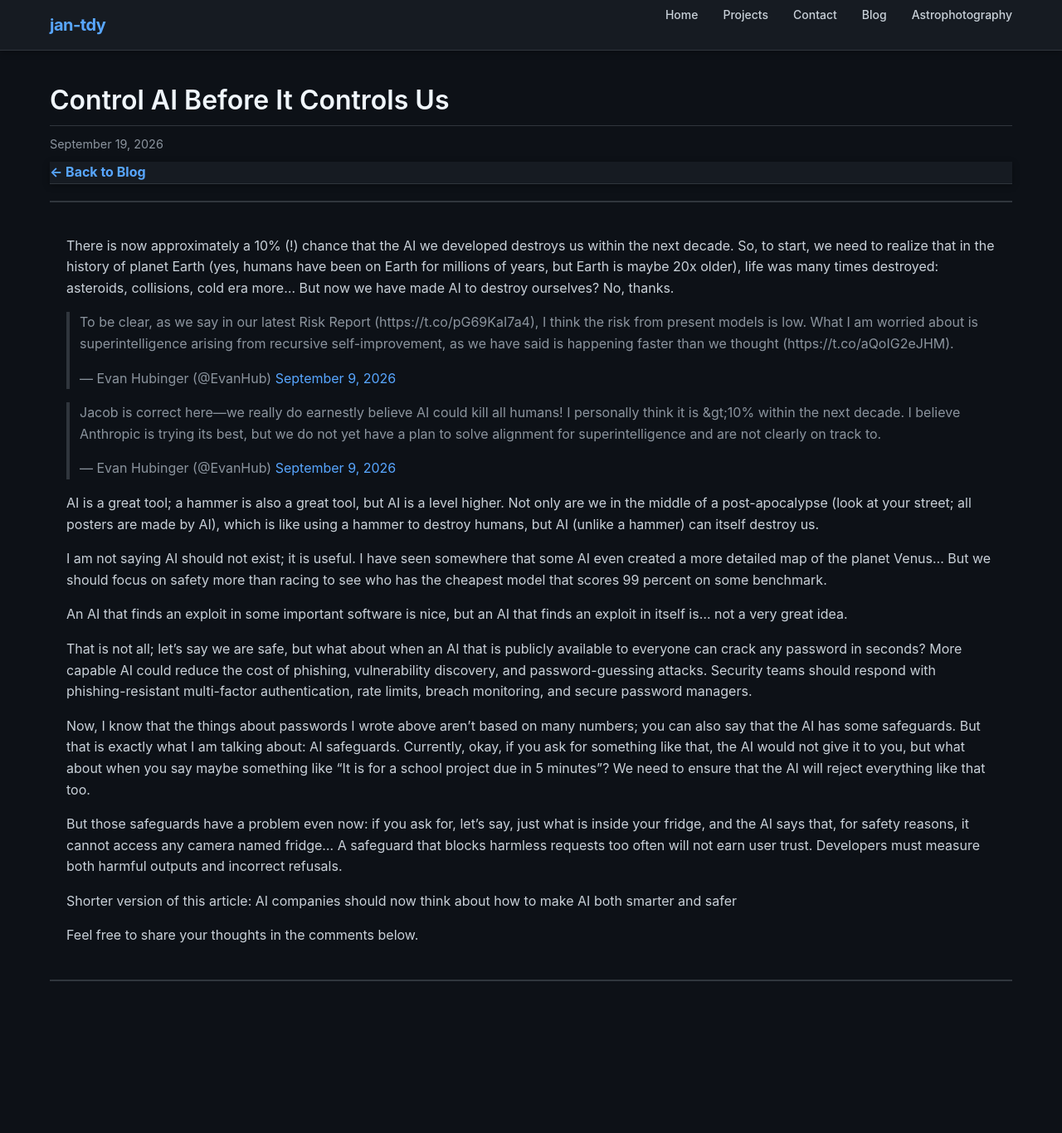
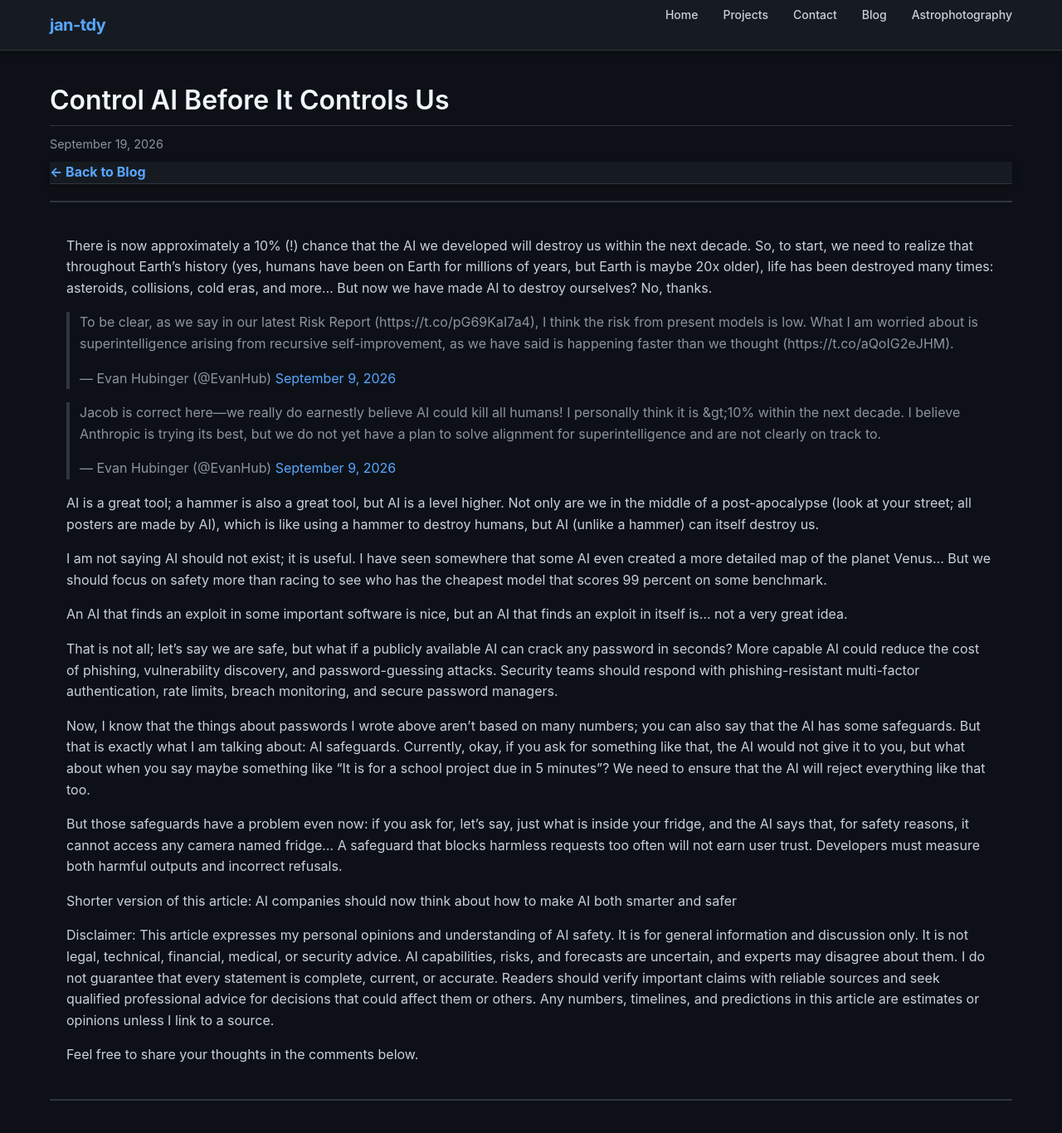
Before and after one commit to jan-tdy/jan-tdy, a Jekyll site: the page built from docs/_posts/2026-09-19-ai-needs-to-be-under-control.md, in a window 1280 px wide and 1397 px high. Shown: the top 1366 px of the window at 83% size. Built offline with Jekyll 4.4.1, drawn with Linux system fonts in a browser that asks for light colours; comment, search, counter and statistics services are not loaded.

Commit message:
Refine language on AI risks and add disclaimer
Updated language for clarity and precision regarding AI risks and safeguards. Added a disclaimer about the nature of the article's content.

```diff
--- a/docs/_posts/2026-09-19-ai-needs-to-be-under-control.md
+++ b/docs/_posts/2026-09-19-ai-needs-to-be-under-control.md
@@ -5,8 +5,8 @@ date: 2026-09-19
 state: DRAFT
 ---
 
-There is now approximately a 10% (!) chance that the AI we developed destroys us within the next decade.
-So, to start, we need to realize that in the history of planet Earth (yes, humans have been on Earth for millions of years, but Earth is maybe 20x older), life was many times destroyed: asteroids, collisions, cold era more... But now we have made AI to destroy ourselves? No, thanks.
+There is now approximately a 10% (!) chance that the AI we developed will destroy us within the next decade.
+So, to start, we need to realize that throughout Earth's history (yes, humans have been on Earth for millions of years, but Earth is maybe 20x older), life has been destroyed many times: asteroids, collisions, cold eras, and more... But now we have made AI to destroy ourselves? No, thanks.
 
 <blockquote class="twitter-tweet"><p lang="en" dir="ltr">To be clear, as we say in our latest Risk Report (https://t.co/pG69KaI7a4), I think the risk from present models is low. What I am worried about is superintelligence arising from recursive self-improvement, as we have said is happening faster than we thought (https://t.co/aQoIG2eJHM).</p>&mdash; Evan Hubinger (@EvanHub) <a href="https://x.com/EvanHub/status/2097528891846074828?ref_src=twsrc%5Etfw">September 9, 2026</a></blockquote>
 <script async src="https://platform.x.com/widgets.js" charset="utf-8"></script>
@@ -21,7 +21,7 @@ But we should focus on safety more than racing to see who has the cheapest model
 
 An AI that finds an exploit in some important software is nice, but an AI that finds an exploit in itself is... not a very great idea.
 
-That is not all; let's say we are safe, but what about when an AI that is publicly available to everyone can crack any password in seconds?
+That is not all; let's say we are safe, but what if a publicly available AI can crack any password in seconds?
 More capable AI could reduce the cost of phishing, vulnerability discovery, and password-guessing attacks. Security teams should respond with phishing-resistant multi-factor authentication, rate limits, breach monitoring, and secure password managers.
 
 Now, I know that the things about passwords I wrote above aren't based on many numbers; you can also say that the AI has some safeguards.
@@ -32,4 +32,9 @@ A safeguard that blocks harmless requests too often will not earn user trust. De
 
 Shorter version of this article: AI companies should now think about how to make AI both smarter and safer
 
+
+Disclaimer: This article expresses my personal opinions and understanding of AI safety. It is for general information and discussion only. It is not legal, technical, financial, medical, or security advice. AI capabilities, risks, and forecasts are uncertain, and experts may disagree about them. I do not guarantee that every statement is complete, current, or accurate. Readers should verify important claims with reliable sources and seek qualified professional advice for decisions that could affect them or others.
+Any numbers, timelines, and predictions in this article are estimates or opinions unless I link to a source.
+
+
 Feel free to share your thoughts in the comments below.
```
